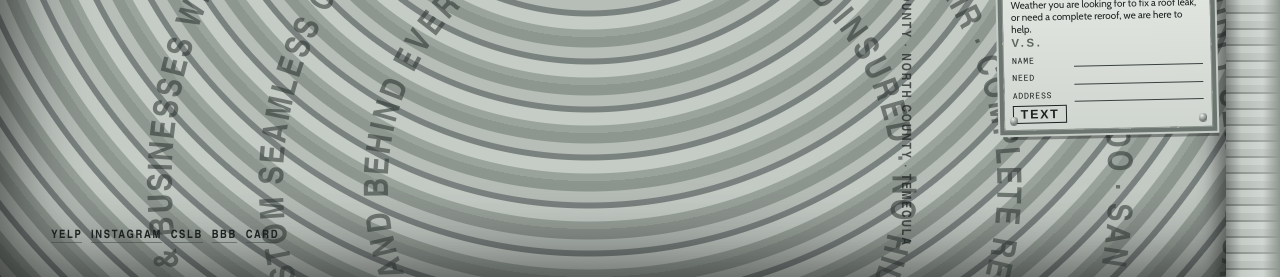
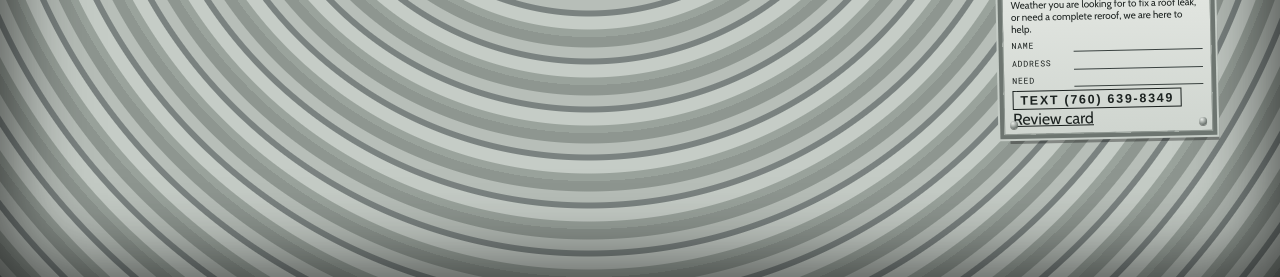
Before and after one commit to nitantbhartia/escamilla-roofing-preview, a website: page index.html in a window 1280 px wide. Shown: the part 523-800 px from the top of the page. Drawn offline with nearby package versions, Linux system fonts and the light colour scheme; a web font is replaced by a local one.

Commit message:
Restyle homepage into a mailed trade object

```diff
--- a/index.html
+++ b/index.html
@@ -9,33 +9,7 @@
 </head>
 <body>
   <article class="coil" aria-label="Mill-aluminum raingutter coil">
-    <svg class="rolled" viewBox="0 0 100 140" preserveAspectRatio="xMidYMid slice" role="img">
-      <title>Escamilla’s Roofing and Raingutters mill coil</title>
-      <defs>
-        <path id="ring-a" d="M50,14.2 a35.8,35.8 0 1 1 -0.01,0"/>
-        <path id="ring-b" d="M50,21.4 a28.6,28.6 0 1 1 -0.01,0"/>
-        <path id="ring-c" d="M50,28.2 a21.8,21.8 0 1 1 -0.01,0"/>
-        <path id="ring-d" d="M50,34.6 a15.4,15.4 0 1 1 -0.01,0"/>
-      </defs>
-      <g class="show-en">
-        <text class="mill-ring"><textPath href="#ring-a">EXPERT ROOFING AND GUTTER SERVICES, PROUDLY SERVING SAN DIEGO COUNTY · EXPERT ROOFING AND GUTTER SERVICES, PROUDLY SERVING SAN DIEGO COUNTY ·</textPath></text>
-        <text class="mill-ring"><textPath href="#ring-b">Family-owned and operated in Escondido · San Diego County, North County and Temecula · Protecting San Diego Homes &amp; Businesses With Quality Roofing ·</textPath></text>
-        <text class="mill-ring"><textPath href="#ring-c">New roof · leak repair · complete reroof · commercial (offices, warehouses, retail) · custom seamless gutters · repairs · downspouts · cleaning · gutter guards ·</textPath></text>
-        <text class="mill-ring"><textPath href="#ring-d">Bonded and insured · No hidden fees, just great value · We stand behind every job · Quality materials · Honest pricing · Free estimate ·</textPath></text>
-      </g>
-      <g class="show-es">
-        <text class="mill-ring"><textPath href="#ring-a">SERVICIOS EXPERTOS DE TECHO Y CANALÓN, CON ORGULLO EN EL CONDADO DE SAN DIEGO · SERVICIOS EXPERTOS DE TECHO Y CANALÓN, CON ORGULLO EN EL CONDADO DE SAN DIEGO ·</textPath></text>
-        <text class="mill-ring"><textPath href="#ring-b">De familia, con sede en Escondido · Condado de San Diego, North County y Temecula · Protegiendo hogares y negocios de San Diego con techos de calidad ·</textPath></text>
-        <text class="mill-ring"><textPath href="#ring-c">Techo nuevo · fuga · retecho completo · comercial (oficinas, bodegas, locales) · canalones sin costura · reparaciones · bajantes · limpieza · protectores ·</textPath></text>
-        <text class="mill-ring"><textPath href="#ring-d">Fianza y seguro · Sin cargos ocultos, buen valor · Respaldamos cada trabajo · Materiales de calidad · Precio honesto · Estimado gratis ·</textPath></text>
-      </g>
-    </svg>
-
     <div class="hub" aria-hidden="true"></div>
-    <div class="lip" aria-hidden="true"></div>
-    <p class="lip-type show-en">SEAMLESS RAINGUTTERS · ESCONDIDO · FAMILY OWNED · SAN DIEGO COUNTY · NORTH COUNTY · TEMECULA</p>
-    <p class="lip-type show-es">CANALONES SIN COSTURA · ESCONDIDO · DE FAMILIA · CONDADO DE SAN DIEGO · NORTH COUNTY · TEMECULA</p>
-
     <div class="tag">
       <div class="rivets" aria-hidden="true"><i></i><i></i><i></i><i></i></div>
       <nav class="lang" aria-label="Language">
@@ -46,25 +20,18 @@
       <p class="lic">CA License #1095166</p>
       <p class="phone"><a href="tel:+17606398349">(760) 639-8349</a></p>
       <p class="weather" data-en="Weather you are looking for to fix a roof leak, or need a complete reroof, we are here to help." data-es="Ya sea que busque reparar una fuga de techo, o un retecho completo, estamos para ayudar.">Weather you are looking for to fix a roof leak, or need a complete reroof, we are here to help.</p>
-      <p class="vs" title="Veronica Schultz">V.S.</p>
-      <form class="blanks" id="job-form" action="sms:+17606398349" method="get">
+      <form class="blanks" id="job-form">
         <label for="name" data-en="Name" data-es="Nombre">Name</label>
         <input id="name" name="name" required autocomplete="name">
+        <label for="address" data-en="Address" data-es="Dirección">Address</label>
+        <input id="address" name="address" required autocomplete="street-address">
         <label for="need" data-en="Need" data-es="Necesidad">Need</label>
         <input id="need" name="need" required>
-        <label for="address" data-en="Address" data-es="Dirección">Address</label>
-        <input id="address" name="address" required autocomplete="street-address">
-        <p id="job-err" hidden class="hint" data-en="Name, need, and address are required." data-es="Nombre, necesidad y dirección son obligatorios.">Name, need, and address are required.</p>
-        <button type="submit" data-en="Text" data-es="Textear">Text</button>
+        <p id="job-err" hidden class="hint" data-en="Name, address, and what you need are required." data-es="Nombre, dirección y lo que necesita son obligatorios.">Name, address, and what you need are required.</p>
+        <button type="submit" data-en="Text (760) 639-8349" data-es="Textear (760) 639-8349">Text (760) 639-8349</button>
       </form>
+      <p class="edge"><a class="plain" href="review.html" data-en="Review card" data-es="Tarjeta de reseña">Review card</a></p>
     </div>
-    <nav class="coil-marks" aria-label="Listings">
-      <a href="https://www.yelp.com/biz/escamilla-s-roofing-and-rain-gutters-escondido">Yelp</a>
-      <a href="https://www.instagram.com/escamillasroofing/">Instagram</a>
-      <a href="https://www2.cslb.ca.gov/onlineservices/checklicenseII/LicenseDetail.aspx?LicNum=1095166">CSLB</a>
-      <a href="https://www.bbb.org/us/ca/escondido/profile/roofing-contractors/escamillas-roofing-1126-1000106545">BBB</a>
-      <a href="review.html" data-en="Card" data-es="Tarjeta">Card</a>
-    </nav>
   </article>
   <script src="script.js"></script>
 </body>
```
